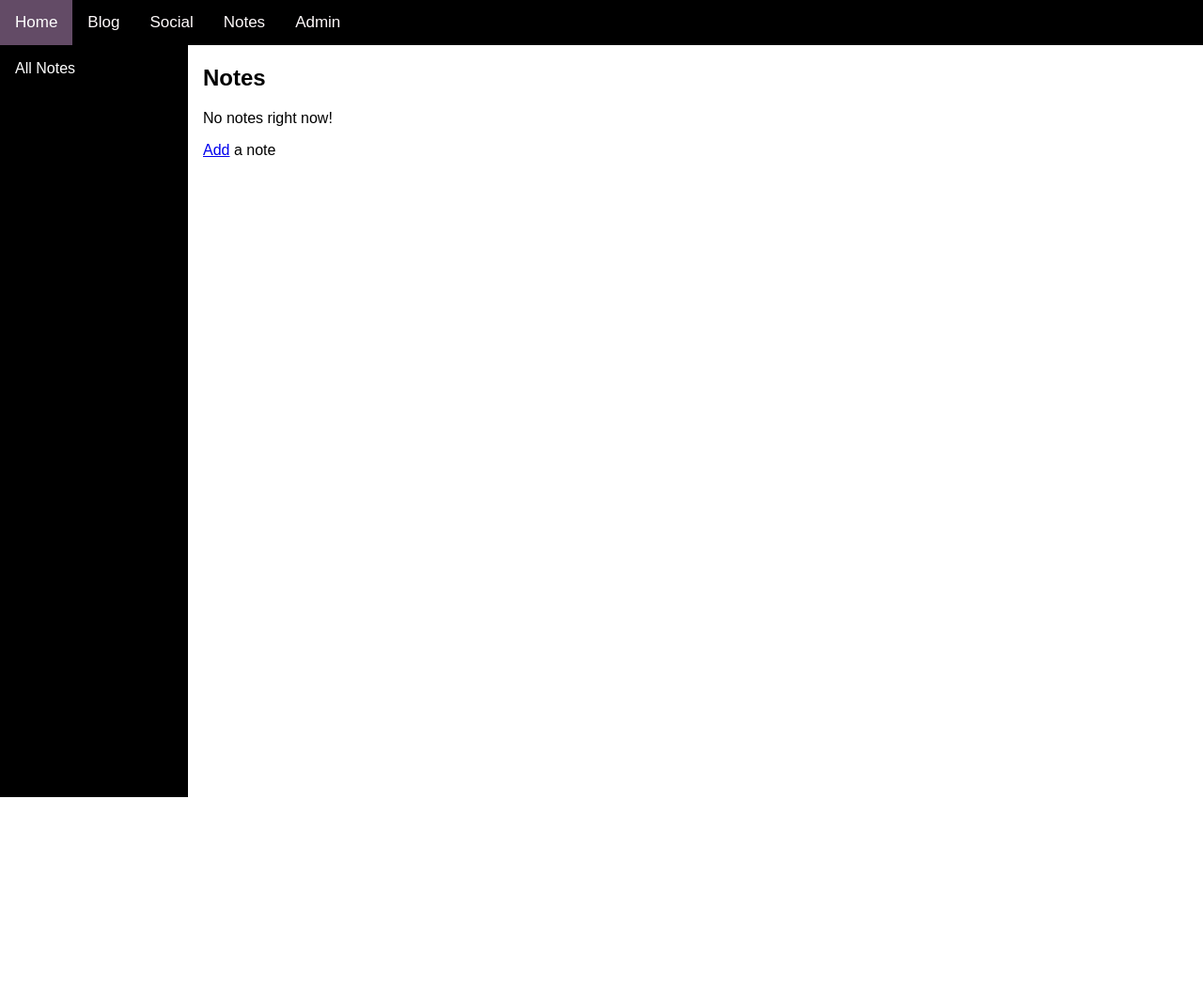
After one commit to natewillis/reckless-project, a Django app: template reckless/notes/templates/notes/note_list.html in a window 1280 px wide. The commit adds this page. Shown: the whole page at 94% size. Run offline with Django 4.2, Linux system fonts and the light colour scheme; the template is opened without the code that fills it, so the values that code supplies are empty.

Commit message:
added class based views to notes

```diff
--- a/reckless/common/static/common/base.css
+++ b/reckless/common/static/common/base.css
@@ -1,3 +1,13 @@
+/*
+fefde9 - ivory
+8B7150 - french bistro
+634B66 - english violet
+1A1F16 - dark jungle green
+000000 - black
+/* template variables*/
+
+
+/* base template css */
 body {
   margin: 0;
   font-family: Arial, Helvetica, sans-serif;
@@ -5,12 +15,12 @@ body {
 
 .topnav {
   overflow: hidden;
-  background-color: #333;
+  background-color: #000000;
 }
 
 .topnav a {
   float: left;
-  color: #f2f2f2;
+  color: #fffafb;
   text-align: center;
   padding: 14px 16px;
   text-decoration: none;
@@ -18,11 +28,56 @@ body {
 }
 
 .topnav a:hover {
-  background-color: #ddd;
+  background-color: #fffafb;
   color: black;
 }
 
 .topnav a.active {
+  background-color: #634B66;
+  color: white;
+}
+
+/* The side navigation menu */
+.sidebar {
+  margin: 0;
+  padding: 0;
+  width: 200px;
+  background-color: #000000;
+  position: fixed;
+  height: 100%;
+  overflow: auto;
+}
+
+/* Sidebar links */
+.sidebar a {
+  display: block;
+  color: white;
+  padding: 16px;
+  text-decoration: none;
+}
+
+/* Active/current link */
+/*.sidebar a.active {
   background-color: #04AA6D;
   color: white;
+}*/
+
+/* Links on mouse-over */
+.sidebar a:hover:not(.active) {
+  background-color: #1A1F16;
+  color: white;
 }
+
+/* Page content. The value of the margin-left property should match the value of the sidebar's width property */
+div.content {
+  margin-left: 200px;
+  padding: 1px 16px;
+  height: 1000px;
+}
+
+/* On screens that are less than 400px, display the bar vertically, instead of horizontally */
+@media screen and (max-width: 700px) {
+  .sidebar a {
+    text-align: center;
+    float: none;
+  }
--- a/reckless/common/templates/common/base.html
+++ b/reckless/common/templates/common/base.html
@@ -5,7 +5,7 @@
     <meta name="viewport" content="width=device-width, initial-scale=1">
     <link rel="stylesheet" type="text/css" href="{% static 'common/base.css' %}">
     <style>
-
+    {% block extra_style %}{% endblock %}
     </style>
   </head>
   <body>
@@ -14,12 +14,12 @@
       <a class="active" href="{% url 'home' %}">Home</a>
       <a href="#news">Blog</a>
       <a href="#social">Social</a>
-      <a href="{% url 'notes:index' %}">Notes</a>
-      <a href="#about">About</a>
+      <a href="{% url 'notes:list' %}">Notes</a>
+      <a href="{% url 'admin:index' %}">Admin</a>
     </div>
 
-    <div style="padding-left:16px">
-      {% block content %}<h2>Top Navigation Example</h2><p>Some content..</p>{% endblock %}
+    <div>
+      {% block base_content %}<h2>Top Navigation Example</h2><p>Some content..</p>{% endblock %}
     </div>
 
   </body>
--- a/reckless/common/templates/common/home.html
+++ b/reckless/common/templates/common/home.html
@@ -1,4 +1,4 @@
 {% extends 'common/base.html' %}
-{% block content %}
+{% block base_content %}
 <h2> Welcome to Reckless Analysis!</h2>
 {% endblock %}
--- a/reckless/common/views.py
+++ b/reckless/common/views.py
@@ -1,5 +1,4 @@
 from django.shortcuts import render
-from django.http import HttpResponse
 
 
 def home(request):
--- /dev/null
+++ b/reckless/notes/context_processors.py
@@ -0,0 +1,6 @@
+from notes.models import Note
+
+
+def common_tags(request):
+    print(Note.tags.most_common())
+    return {'common_tags': Note.tags.most_common()}
--- /dev/null
+++ b/reckless/notes/templates/notes/base.html
@@ -0,0 +1,15 @@
+{% extends 'common/base.html' %}
+{% block base_content %}
+<div class="sidebar">
+  <a class="active" href="{% url 'notes:list' %}">All Notes</a>
+  {% for tag in common_tags %}
+  <a href="#">{{ tag.name }}</a>
+  {% endfor %}
+</div>
+
+<!-- Page content -->
+<div class="content">
+    {% block content %}Some stuff here{% endblock %}
+
+</div>
+{% endblock %}
--- /dev/null
+++ b/reckless/notes/templates/notes/note_list.html
@@ -0,0 +1,14 @@
+{% extends 'notes/base.html' %}
+{% block content %}
+<h2>Notes</h2>
+{% if object_list %}
+<ul>
+    {% for note in object_list %}
+    <li><a href="{% url 'notes:detail' note.slug %}">{{ note.title }}</a></li>
+    {% endfor %}
+</ul>
+{% else %}
+<p>No notes right now!</p>
+{% endif %}
+<p><a href="{% url 'notes:add' %}">Add</a> a note</p>
+{% endblock %}
--- a/reckless/reckless/settings.py
+++ b/reckless/reckless/settings.py
@@ -37,6 +37,7 @@ INSTALLED_APPS = [
     'django.contrib.sessions',
     'django.contrib.messages',
     'django.contrib.staticfiles',
+    'crispy_forms',
     'taggit',
     'common',
     'notes',
@@ -66,6 +67,7 @@ TEMPLATES = [
                 'django.template.context_processors.request',
                 'django.contrib.auth.context_processors.auth',
                 'django.contrib.messages.context_processors.messages',
+                'notes.context_processors.common_tags',
             ],
         },
     },
```
Also changed, not shown: reckless/notes/templates/notes/note_detail.html (added, +12 -0 lines), reckless/notes/templates/notes/note_form.html (added, +14 -0 lines), reckless/notes/templatetags/markdown_extras.py (added, +12 -0 lines), reckless/notes/urls.py (+5 -3 lines), reckless/notes/views.py (+25 -3 lines).
